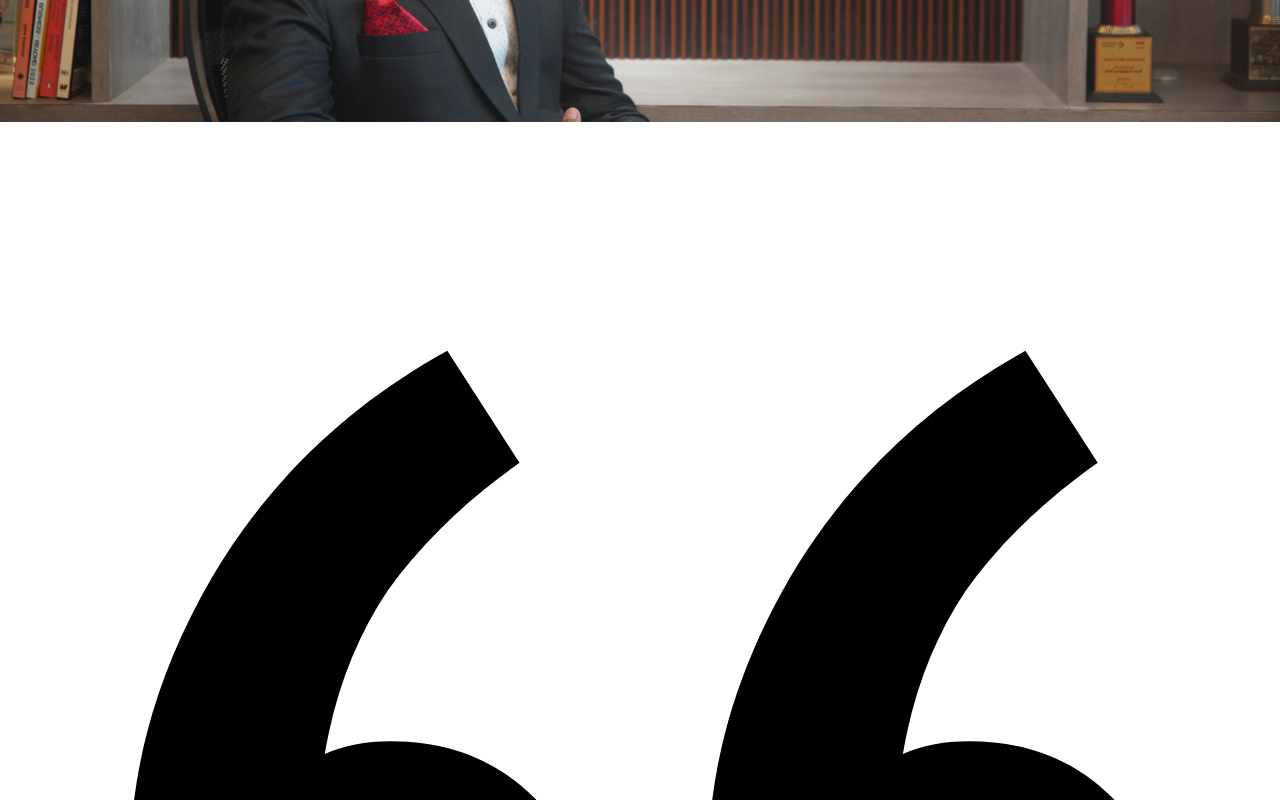
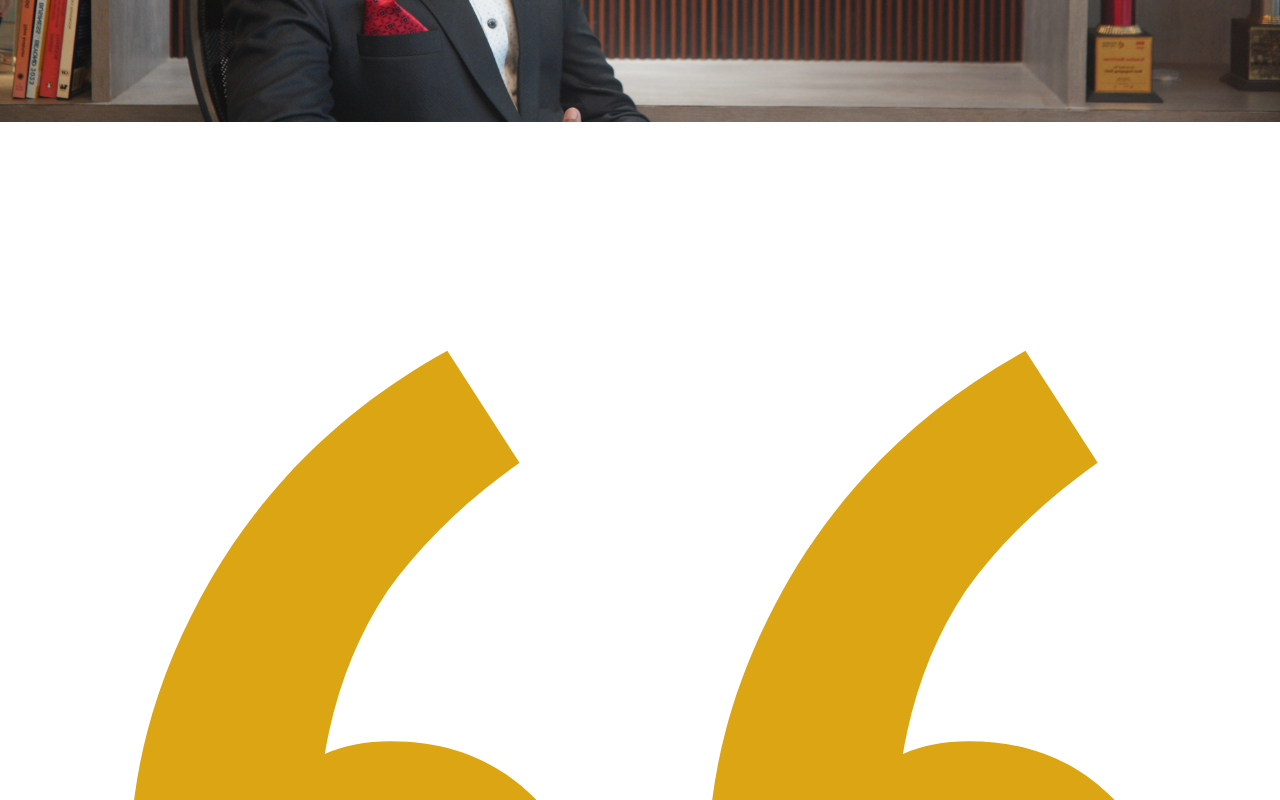
Before and after one commit to abhik345/pm_port, a React (Vite) app: page / in a window 1280 px wide. Shown: the part 540-1340 px from the top of the page. Built offline with nearby package versions, Linux system fonts and the light colour scheme.

Commit message:
home banner change svg color

```diff
--- a/src/components/banner/Banner.jsx
+++ b/src/components/banner/Banner.jsx
@@ -37,13 +37,13 @@ const Banner = () => {
           <svg
             className="absolute -top-6 -left-4 sm:-left-6 md:-left-8 lg:-left-16 xl:-left-16 w-8 h-8 sm:w-10 sm:h-10 md:w-12 md:h-12 lg:w-14 lg:h-14 xl:w-16 xl:h-16 text-[#DCA514] dark:text-neutral-700"
             viewBox="0 0 16 16"
-            fill="none"
+            fill="#DCA514"
             xmlns="http://www.w3.org/2000/svg"
             aria-hidden="true"
           >
             <path
               d="M7.39762 10.3C7.39762 11.0733 7.14888 11.7 6.6514 12.18C6.15392 12.6333 5.52552 12.86 4.76621 12.86C3.84979 12.86 3.09047 12.5533 2.48825 11.94C1.91222 11.3266 1.62421 10.4467 1.62421 9.29999C1.62421 8.07332 1.96459 6.87332 2.64535 5.69999C3.35231 4.49999 4.33418 3.55332 5.59098 2.85999L6.4943 4.25999C5.81354 4.73999 5.26369 5.27332 4.84476 5.85999C4.45201 6.44666 4.19017 7.12666 4.05926 7.89999C4.29491 7.79332 4.56983 7.73999 4.88403 7.73999C5.61716 7.73999 6.21938 7.97999 6.69067 8.45999C7.16197 8.93999 7.39762 9.55333 7.39762 10.3ZM14.6242 10.3C14.6242 11.0733 14.3755 11.7 13.878 12.18C13.3805 12.6333 12.7521 12.86 11.9928 12.86C11.0764 12.86 10.3171 12.5533 9.71484 11.94C9.13881 11.3266 8.85079 10.4467 8.85079 9.29999C8.85079 8.07332 9.19117 6.87332 9.87194 5.69999C10.5789 4.49999 11.5608 3.55332 12.8176 2.85999L13.7209 4.25999C13.0401 4.73999 12.4903 5.27332 12.0713 5.85999C11.6786 6.44666 11.4168 7.12666 11.2858 7.89999C11.5215 7.79332 11.7964 7.73999 12.1106 7.73999C12.8437 7.73999 13.446 7.97999 13.9173 8.45999C14.3886 8.93999 14.6242 9.55333 14.6242 10.3Z"
-              fill="currentColor"
+              fill="#DCA514"
             ></path>
           </svg>
 
@@ -51,13 +51,13 @@ const Banner = () => {
           <svg
             className="absolute -right-10 sm:-right-12 md:-right-14 lg:-right-16 xl:-right-16 -bottom-5 transform rotate-180 w-8 h-8 sm:w-10 sm:h-10 md:w-12 md:h-12 lg:w-14 lg:h-14 xl:w-16 xl:h-16 text-[#DCA514] dark:text-neutral-700"
             viewBox="0 0 16 16"
-            fill="none"
+            fill="#DCA514"
             xmlns="http://www.w3.org/2000/svg"
             aria-hidden="true"
           >
             <path
               d="M7.39762 10.3C7.39762 11.0733 7.14888 11.7 6.6514 12.18C6.15392 12.6333 5.52552 12.86 4.76621 12.86C3.84979 12.86 3.09047 12.5533 2.48825 11.94C1.91222 11.3266 1.62421 10.4467 1.62421 9.29999C1.62421 8.07332 1.96459 6.87332 2.64535 5.69999C3.35231 4.49999 4.33418 3.55332 5.59098 2.85999L6.4943 4.25999C5.81354 4.73999 5.26369 5.27332 4.84476 5.85999C4.45201 6.44666 4.19017 7.12666 4.05926 7.89999C4.29491 7.79332 4.56983 7.73999 4.88403 7.73999C5.61716 7.73999 6.21938 7.97999 6.69067 8.45999C7.16197 8.93999 7.39762 9.55333 7.39762 10.3ZM14.6242 10.3C14.6242 11.0733 14.3755 11.7 13.878 12.18C13.3805 12.6333 12.7521 12.86 11.9928 12.86C11.0764 12.86 10.3171 12.5533 9.71484 11.94C9.13881 11.3266 8.85079 10.4467 8.85079 9.29999C8.85079 8.07332 9.19117 6.87332 9.87194 5.69999C10.5789 4.49999 11.5608 3.55332 12.8176 2.85999L13.7209 4.25999C13.0401 4.73999 12.4903 5.27332 12.0713 5.85999C11.6786 6.44666 11.4168 7.12666 11.2858 7.89999C11.5215 7.79332 11.7964 7.73999 12.1106 7.73999C12.8437 7.73999 13.446 7.97999 13.9173 8.45999C14.3886 8.93999 14.6242 9.55333 14.6242 10.3Z"
-              fill="currentColor"
+              fill="#DCA514"
             ></path>
           </svg>
 
--- a/src/pages/homePage/About.jsx
+++ b/src/pages/homePage/About.jsx
@@ -71,13 +71,13 @@ const About = () => {
                 <svg
                   className="absolute -top-6 -left-3 sm:-left-6 md:-left-8 lg:-left-14 xl:-left-11 w-8 h-8 sm:w-10 sm:h-10 md:w-12 md:h-12 lg:w-14 lg:h-14 xl:w-16 xl:h-16 text-[#DCA514] dark:text-neutral-700"
                   viewBox="0 0 16 16"
-                  fill="none"
+                  fill="#DCA514"
                   xmlns="http://www.w3.org/2000/svg"
                   aria-hidden="true"
                 >
                   <path
                     d="M7.39762 10.3C7.39762 11.0733 7.14888 11.7 6.6514 12.18C6.15392 12.6333 5.52552 12.86 4.76621 12.86C3.84979 12.86 3.09047 12.5533 2.48825 11.94C1.91222 11.3266 1.62421 10.4467 1.62421 9.29999C1.62421 8.07332 1.96459 6.87332 2.64535 5.69999C3.35231 4.49999 4.33418 3.55332 5.59098 2.85999L6.4943 4.25999C5.81354 4.73999 5.26369 5.27332 4.84476 5.85999C4.45201 6.44666 4.19017 7.12666 4.05926 7.89999C4.29491 7.79332 4.56983 7.73999 4.88403 7.73999C5.61716 7.73999 6.21938 7.97999 6.69067 8.45999C7.16197 8.93999 7.39762 9.55333 7.39762 10.3ZM14.6242 10.3C14.6242 11.0733 14.3755 11.7 13.878 12.18C13.3805 12.6333 12.7521 12.86 11.9928 12.86C11.0764 12.86 10.3171 12.5533 9.71484 11.94C9.13881 11.3266 8.85079 10.4467 8.85079 9.29999C8.85079 8.07332 9.19117 6.87332 9.87194 5.69999C10.5789 4.49999 11.5608 3.55332 12.8176 2.85999L13.7209 4.25999C13.0401 4.73999 12.4903 5.27332 12.0713 5.85999C11.6786 6.44666 11.4168 7.12666 11.2858 7.89999C11.5215 7.79332 11.7964 7.73999 12.1106 7.73999C12.8437 7.73999 13.446 7.97999 13.9173 8.45999C14.3886 8.93999 14.6242 9.55333 14.6242 10.3Z"
-                    fill="currentColor"
+                    fill="#DCA514"
                   ></path>
                 </svg>
                 “Life is a journey, where there are potholes and speed-breakers,
```
